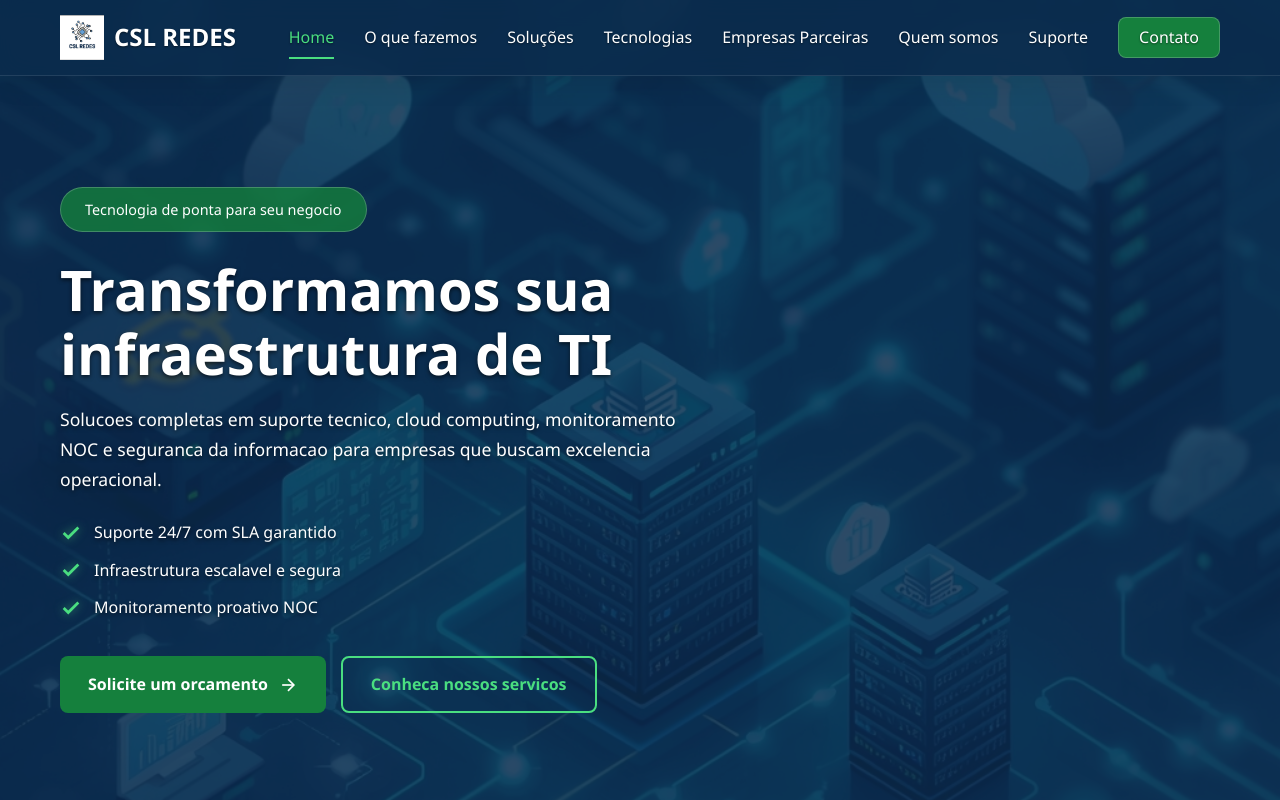
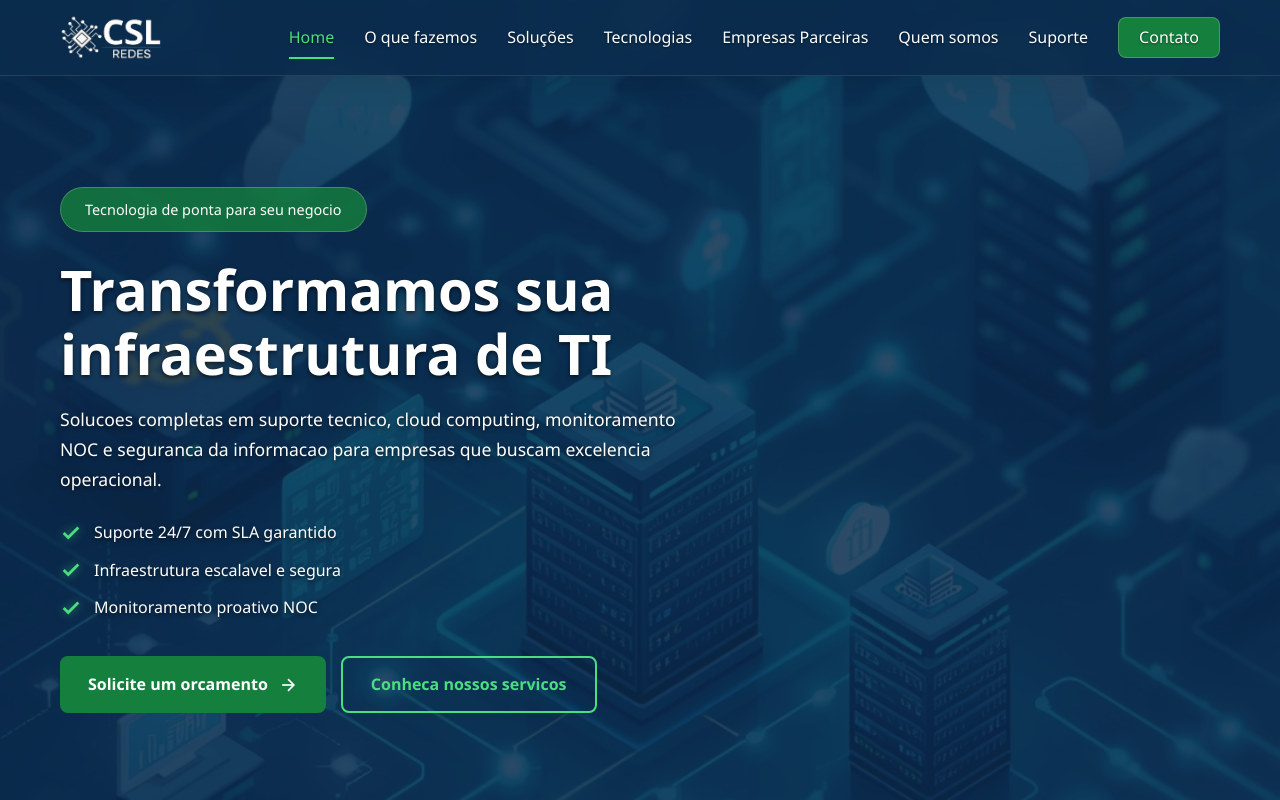
Before and after one commit to Guilherme8622/csl-redes-site, a website: page index.html in a window 1280 px wide. Shown: the top 800 px of the page. Drawn offline with Linux system fonts and the light colour scheme.

Commit message:
Ajustes no site

```diff
--- a/index.html
+++ b/index.html
@@ -11,9 +11,8 @@
     <header class="header">
         <div class="container header-content">
             <a href="index.html" class="logo">
-                <img src="./img/logo.png.jfif" alt="CSL REDES Logo" class="logo-img">
-                <span class="logo-text">CSL REDES</span>
-            </a>
+                <img src="./img/logo.png" alt="CSL REDES Logo" class="logo-img">
+                           </a>
             <button class="menu-toggle" aria-label="Abrir menu">
                 <span></span>
                 <span></span>
```
Also changed, not shown: img/logo.png (added), img/logo.png.jfif (deleted).
